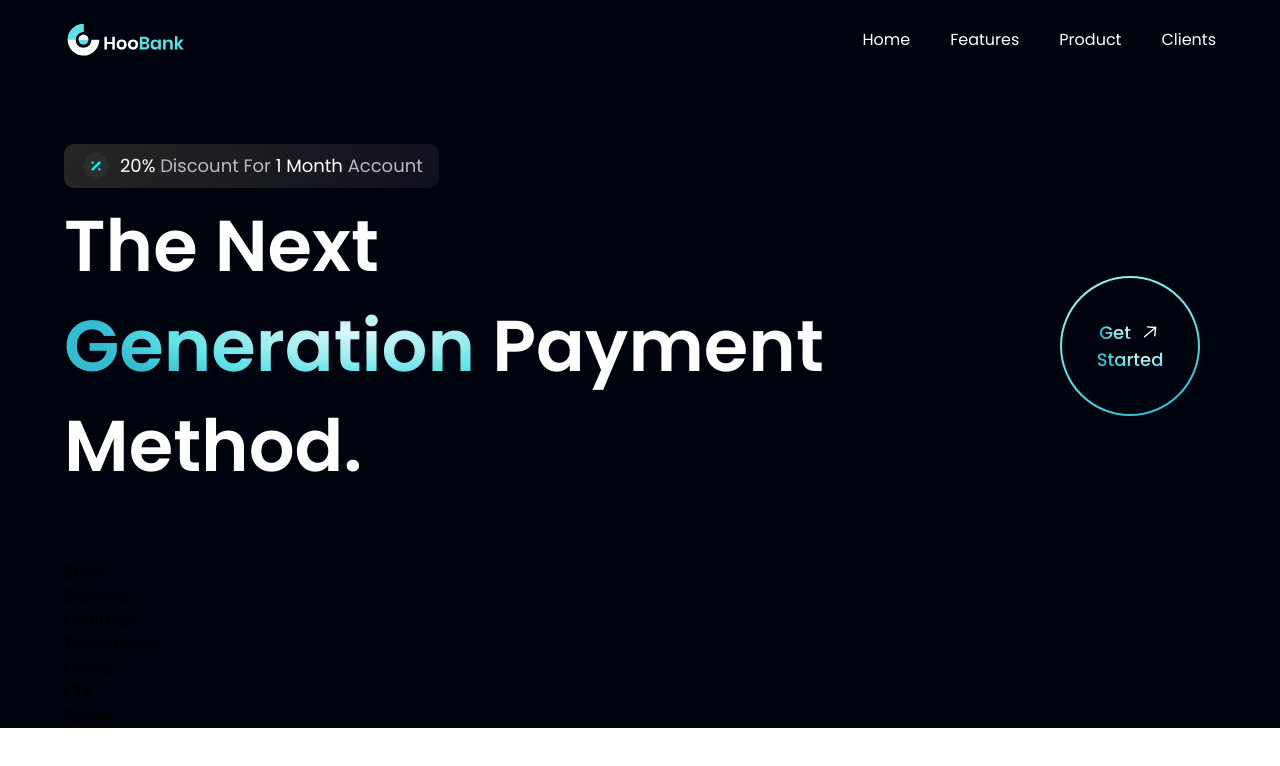
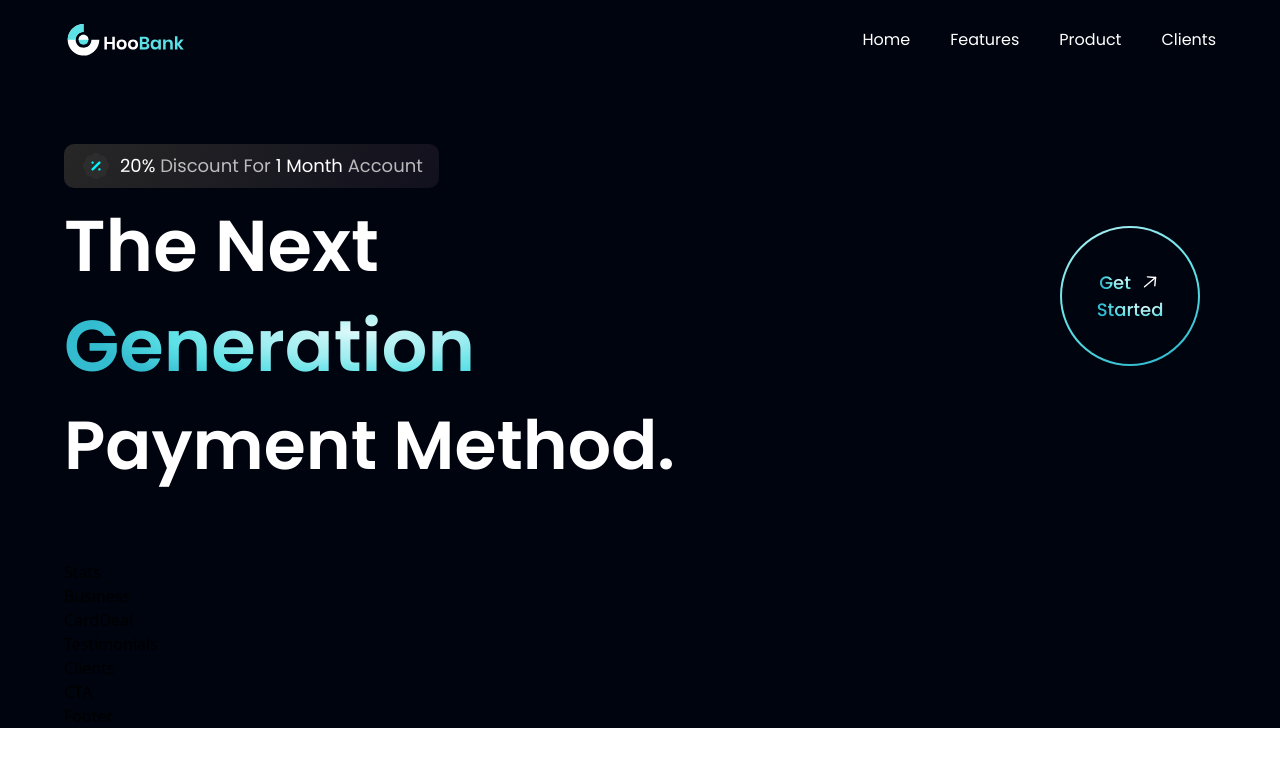
Before and after one commit to CENOSHXAVIER/Bank-ModernApp, a React (Vite) app: page / in a window 1280 px wide. Shown: the top 766 px of the page. Built offline with nearby package versions, Linux system fonts and the light colour scheme.

Commit message:
'Payment Method.' written as a new h1 rather than inside 'The New Generation' div

```diff
--- a/src/components/Hero.jsx
+++ b/src/components/Hero.jsx
@@ -20,13 +20,13 @@
           <h1 className='flex-1 font-poppins font-semibold ss:text-[72px] text-[52px] text-white ss:leading-[100px] leading-[75px]'>
             The Next <br className="sm:block  hidden"/>{" "}
             <span className='text-gradient'>Generation</span>{" "}
-            Payment Method.
+
           </h1>
           <div className='ss:flex hidden md:mr-4 mr-0'>
             <GetStarted/>
           </div>
         </div>
-
+        <h1 className='font-poppins font-semibold ss:text-[68px] text-[52px] text-white ss:leading-[100px] leading-[75px]'>Payment Method.</h1>
       </div>
 
     </section>
```
